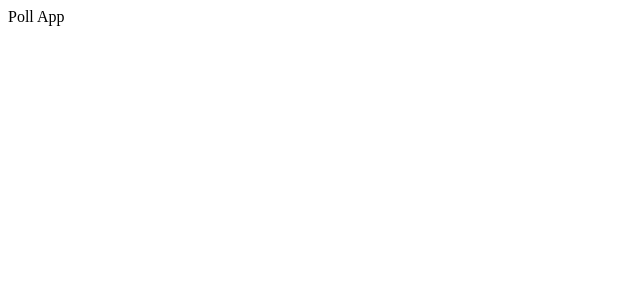
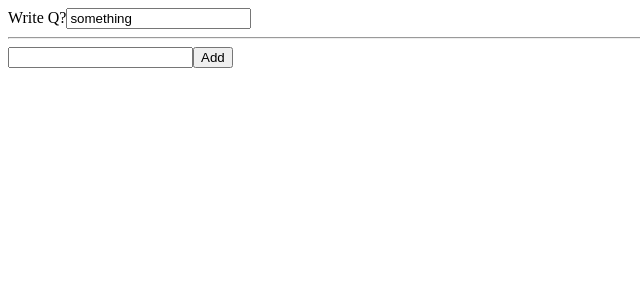
Before and after one commit to ahakem/single-page-poll, a React (Create React App) app: page / in a window 1280 px wide. Shown: the top 300 px of the page, without its empty margins (0-640 px from the left). Built offline with nearby package versions, Linux system fonts and the light colour scheme.

Commit message:
create draft poll Creation componenet

```diff
--- a/src/App.js
+++ b/src/App.js
@@ -1,7 +1,8 @@
+import Poll from './components/poll'
 function App() {
   return (
     <div className="App">
-          Poll App
+      <Poll />
     </div>
   );
 }
--- /dev/null
+++ b/src/components/poll/CreatePoll.js
@@ -0,0 +1,48 @@
+import React, { useRef } from 'react'
+
+export default function CreatePoll(props) {
+  const {
+    onQuestionChange,
+    onAnswerChange,
+    onAddAnswer,
+    onDeleteAnswer,
+    state,
+  } = props
+
+  const answerRef = useRef(null)
+
+  const passAnswer = () =>{
+    onAddAnswer(answerRef.current.value)
+    answerRef.current.value = null
+  }
+  React.useEffect(() => {
+    console.log(state)
+  }, [state.answers])
+
+  return (
+    <>
+    <div>
+      <div>
+        <label>Write Q?</label>
+        <input value={state.question} onChange={onQuestionChange} type="text" />
+      </div>
+      <hr/>
+      {
+        Object.keys(state.answers).map((id) => (
+          <div key={id}>
+            <input onChange={(e)=>onAnswerChange(e, id)} value={state.answers[id].text} type="text" />
+            <button onClick={()=>{onDeleteAnswer(id)}} >x</button>
+      </div>
+        ))
+      }
+      {Object.keys(state.answers).length < 10 &&
+      <div>
+        <input ref={answerRef} type="text" />
+        <button onClick={passAnswer}>Add</button>
+      </div>
+      }
+    </div>
+
+    </>
+  )
+}
--- /dev/null
+++ b/src/components/poll/index.js
@@ -0,0 +1,59 @@
+import React, { useState, useRef } from 'react'
+import CreatePoll from './CreatePoll'
+export default function Poll() {
+
+  const [state, setState] = useState({
+    question: "something",
+    answers:{}
+  });
+  const onQuestionChange = (e) =>{
+    setState({
+      ...state,
+      question: e.target.value
+    })
+  }
+  const onAnswerChange = (e, id) =>{
+
+    setState({
+      ...state,
+      answers: {
+        ...state.answers,
+        [id]:{
+          ...state.answers[id],
+          text: e.target.value,
+        }
+      }
+    })
+  }
+  const onAddAnswer = (value) =>{
+    setState({
+      ...state,
+      answers: {
+        ...state.answers,
+        [Date.now()]:{
+          text: value,
+          votes:0
+        }
+      }
+    })
+  }
+  const onDeleteAnswer = (id) =>{
+    const cloneAnswers = {...state.answers}
+    delete cloneAnswers[id]
+    setState({
+      ...state,
+      answers: cloneAnswers
+    })
+  }
+  return (
+    <div>
+      <CreatePoll
+        onQuestionChange={onQuestionChange}
+        onAnswerChange={onAnswerChange}
+        onAddAnswer={onAddAnswer}
+        onDeleteAnswer={onDeleteAnswer}
+        state={state}
+      />
+    </div>
+  )
+}
```
